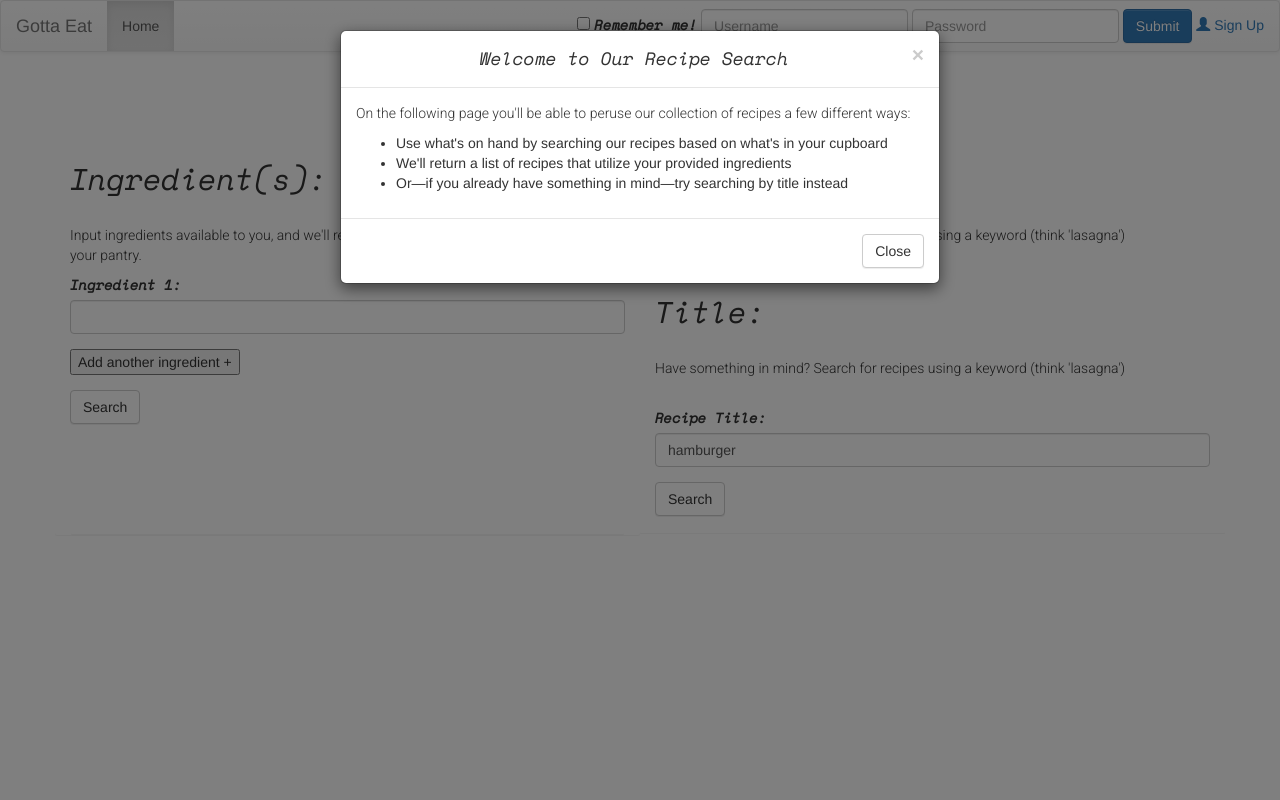
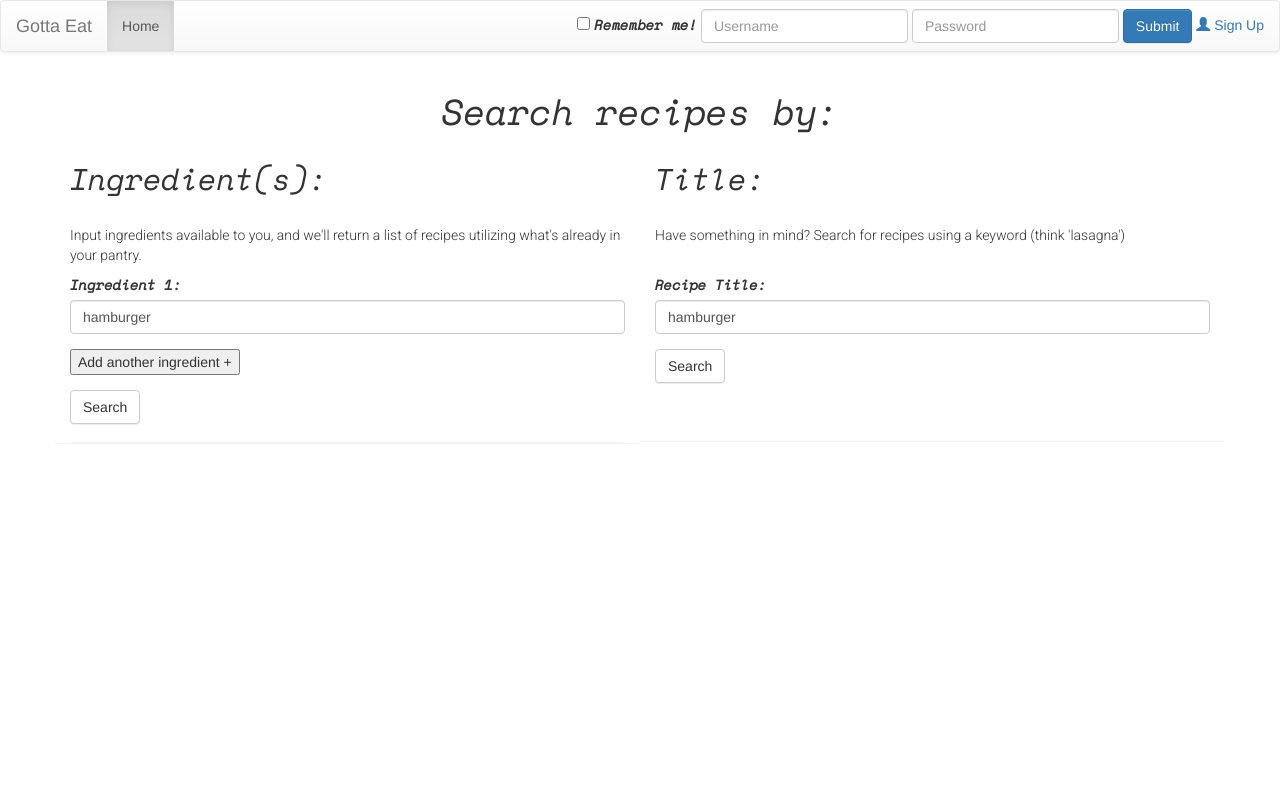
Before and after one commit to joseph-sayler/AD320GroupProject, a PHP site: page /index.php in a window 1280 px wide. Run offline with PHP 8.4, Linux system fonts and the light colour scheme; some libraries are stand-ins or nearby versions.

Commit message:
CorrectedSearch
simple fixes

```diff
--- a/ajax_recipe/includes/database/process_search.php
+++ b/ajax_recipe/includes/database/process_search.php
@@ -19,10 +19,10 @@
 
 if(is_ajax_request()){
 
-	$result = RecipesDB::getRecipesByIngredients($_POST['ingredient1']);
+  $result = RecipesDB::getRecipesMultiIngredientSearch($input_array);
 
-	foreach ($result as $key) {
-	   echo $key."\n";
+  foreach ($result as $key) {
+     echo $key."\n";
   }
 
 }
--- a/ajax_recipe/includes/database/recipes_db.php
+++ b/ajax_recipe/includes/database/recipes_db.php
@@ -6,7 +6,7 @@
 	public static function getRecipesByIngredients($ingredients){
 		$db = Database::getDB();
 		$i = "%$ingredients%";
-		$query = "SELECT DISTINCT a.recipeID, a.image, a.title, a.servings, a.prepTime, a.cookTime, a.instructions FROM recipe_data a WHERE a.ingredients LIKE :i";
+		$query = "SELECT DISTINCT a.recipeID, a.image, a.title, a.servings, a.prepTime, a.cookTime, a.ingredients, a.instructions FROM recipe_data a WHERE a.ingredients LIKE :i";
             $statement = $db->prepare($query);
             $statement->bindValue(':i', $i);
             $statement->execute();
@@ -26,7 +26,7 @@
 	public static function getRecipesByTitle($title){
 		$db = Database::getDB();
 		$i = "%$title%";
-		$query = "SELECT a.recipeID, a.image, a.title, a.servings, a.prepTime, a.cookTime, a.instructions FROM recipe_data a WHERE a.title LIKE :i";
+		$query = "SELECT a.recipeID, a.image, a.title, a.servings, a.prepTime, a.cookTime, a.ingredients, a.instructions FROM recipe_data a WHERE a.title LIKE :i";
              $statement = $db->prepare($query);
             $statement->bindValue(':i', $i);
             $statement->execute();
@@ -65,7 +65,7 @@
 	public static function getRecipesMultiIngredientSearch($ingredients_array){
 		$db = Database::getDB();
 		$ingreds = $ingredients_array;
-		$query1 = "SELECT DISTINCT a.recipeID, a.image, a.title, a.servings, a.prepTime, a.cookTime, a.instructions FROM recipe_data a WHERE a.ingredients LIKE ";
+		$query1 = "SELECT DISTINCT a.recipeID, a.image, a.title, a.servings, a.prepTime, a.cookTime, a.ingredients, a.instructions FROM recipe_data a WHERE a.ingredients LIKE ";
 		$count = 1;
 		foreach ($ingreds as $value) {
 			if($count == sizeof($ingreds)){
--- a/ajax_recipe/includes/login_registration/connectDB.php
+++ b/ajax_recipe/includes/login_registration/connectDB.php
@@ -6,9 +6,9 @@
  * Time: 4:39 PM
  */
 
-$dsn = 'mysql:host=localhost;dbname=icoolsho_jno';
-$username = "icoolsho_jno";
-$password = "$!985-81-2029";
+$dsn = 'mysql:host=localhost;dbname=recipe_database';
+$username = "root";
+$password = "root";
 
 try {
 // Create connection
--- a/ajax_recipe/includes/login_registration/registrationSuccess.php
+++ b/ajax_recipe/includes/login_registration/registrationSuccess.php
@@ -1,4 +1,3 @@
-<?php session_start(); ?>
 <?php include 'navBarlogOff.php';
 $action = filter_input(INPUT_POST, 'action');
 
--- a/ajax_recipe/index.php
+++ b/ajax_recipe/index.php
@@ -1,8 +1,7 @@
+<?php session_start(); ?>
 <?php
 
 //Everything on this page will be initially diaplayed when site loads
-
-
 require 'includes/database/database.php';
 
 // Variables
@@ -131,8 +130,6 @@
 
 // display header
 include('views/header.php');
-//modal
-include('views/welcome_modal.php');
 // display search
 include('views/search_form.php');
 // display search-results
--- a/ajax_recipe/views/footer.php
+++ b/ajax_recipe/views/footer.php
@@ -1,4 +1,2 @@
-
-  <script src="https://maxcdn.bootstrapcdn.com/bootstrap/3.3.7/js/bootstrap.min.js"></script>
 </body>
 </html>
--- a/ajax_recipe/views/header.php
+++ b/ajax_recipe/views/header.php
@@ -4,6 +4,7 @@
 	<title>Final</title>
 	<meta charset="utf-8">
 	<meta name="viewport" content="width=device-width, initial-scale=1">
+
 	<!-- Latest compiled and minified CSS -->
 	<link rel="stylesheet" href="https://maxcdn.bootstrapcdn.com/bootstrap/3.3.7/css/bootstrap.min.css">
 
@@ -12,11 +13,5 @@
 
 	<!-- Latest compiled JavaScript -->
 	<script src="https://maxcdn.bootstrapcdn.com/bootstrap/3.3.7/js/bootstrap.min.js"></script>
-	<script type="text/javascript">
-		$(document).ready(function(){
-			$('#myModal').modal('show');
-		});
-	</script>
 	<link rel="stylesheet" href="includes/css/mystyles.css">
-
 </head>
--- a/ajax_recipe/views/search_form.php
+++ b/ajax_recipe/views/search_form.php
@@ -1,6 +1,6 @@
 <div class="container">
 
-	<!-- This is the original content displayed when the page loads. -->
+  <!-- This is the original content displayed when the page loads. -->
   <div class="row">
     <div class="col-md-12 text-center">
       <h1>Search recipes by:<br></h1>
@@ -22,26 +22,22 @@
        <div class="col-md-6">
         <!-- Ingredient Input -->
         <div id="ingredientInput" class="form-group">
-        	<label for="ingredients[]">Ingredient 1:</label>
-           <input type="text" name="ingredient1" class="form-control">
+          <label for="ingredients[]">Ingredient 1:</label>
+           <input type="text" name="ingredient1" class="form-control" value="hamburger">
         </div>
 
        <!-- Add another ingredient to search -->
         <div class="form-group">
-        	<input type="button" value="Add another ingredient +" onClick="addInput('ingredientInput');">
+          <input type="button" value="Add another ingredient +" onClick="addInput('ingredientInput');">
         </div>
 
         <!-- Search Submit -->
         <div class="form-group">
-  	      <input id="submit" type="button" class="btn btn-default" value="Search" />
+          <input id="submit" type="button" class="btn btn-default" value="Search" />
         </div>
         </div>
 
     <div class="col-md-6">
-   <!--  <h2>Title:</h2>
-    <p><br>Have something in mind? Search for recipes using a keyword (think 'lasagna')</p> -->
-    <h2>Title:</h2>
-    <p><br>Have something in mind? Search for recipes using a keyword (think 'lasagna')</p><br>
 
         <!-- Title search input-->
         <div id="titleInput" class="form-group">
@@ -66,151 +62,4 @@
        <!-- end row -->
    </div>
     <!-- end container -->
-
-
- <!-- The JavaScript to process form -->
-<script>
-$("#title_submit").bind('click', function () {
-        recipes = [];
-        clearResult();
-         var t = document.getElementById("title").value;
-         $.post("includes/database/search_title.php", {
-          recipe_id: t
-         },
-         function(data){
-          var strLines = data.split("\n");
-          // console.log(strLines);
-          var counter = 0;
-          for (var i in strLines) {
-              if(strLines[i].length!= 0){
-              var obj = JSON.parse(strLines[i]);
-              recipes.push(obj);
-              var title = recipes[counter].title;
-              var recipe_id = recipes[counter].recipeID;
-              var img = recipes[counter].image;
-              var prep_time = recipes[counter].prepTime;
-              var cook_time = recipes[counter].cookTime;
-              var instructions = recipes[counter].instructions;
-              makeRecipeCard(title, recipe_id, img, prep_time, cook_time, instructions);
-              counter++;
-              }
-            }
-         });
-});
-
-
-  // Tracks the number of inputs being added
-  var counter = 2;
-  function addInput(divName){
-    var newLabel = document.createElement('label');
-    newLabel.htmlFor = "ingredients[]";
-    newLabel.innerHTML = "Ingredient " + counter + ":";
-    var newIngredient = document.createElement('div');
-    newIngredient.innerHTML = "<input type='text' name='ingredient"+counter+"' class='form-control'>";
-    document.getElementById(divName).appendChild(newLabel);
-    document.getElementById(divName).appendChild(newIngredient);
-    counter++;
-  }
-
-  // var result_div = document.getElementById("result");
-  var recipes = document.getElementById("recipes");
-  var button = document.getElementById("submit");
-  var action = document.getElementById("search");
-  var form = document.getElementById("search");
-  var search_results = document.getElementById("recipe-list");
-  var resultHTML = '';
-  var recipes = [];
-
-  function clearResult() {
-    $("#recipes").empty();
-    // result_div.style.display = 'none';
-  }
-
-  function postResult(value) {
-        $("#recipes").append(value);
-        // result_div.style.display = 'block';
-  }
-
-  function makeRecipeCard(title, id, image, prep_time, cook_time, instructions) {
-      item = $('<a href="#" class="list-group-item">'+title+'</a>');
-
-      postResult(item);
-      item.bind('click', function () {
-         recipe_title = title;
-         $.post("includes/database/get_ingredients.php", {
-          recipe_id: id
-         },
-         function(data){
-          ingredientsHTML = '<ul>';
-          var strLines = data.split("\n");
-          for (var i in strLines) {
-                if(strLines[i].length!= 0){
-                var obj = JSON.parse(strLines[i]);
-                var str = obj['ingredient_quantities']+' '+obj['ingredient_name'];
-                ingredientsHTML += '<li>'+str+'</li>'
-                }
-            }
-            ingredientsHTML += '</ul>';
-            makeRecipeDisplay(recipe_title, image, prep_time, cook_time, ingredientsHTML, instructions);
-         });
-      });
-  }
-
-function makeRecipeDisplay(title, image, prep_time, cook_time, ingredients, instructions){
-    var html = '<h2>Selected Recipe:</h2>';
-    html += '<div class="panel panel-default"><div class="panel-heading text-center"><h2>'+recipe_title+'</h2></div>';
-    html += '<div class="panel-body"><img class="img-responsive center-block" src="'+image+'" alt="'+recipe_title+'"/>';
-    html += '<br><p>Prep Time: '+prep_time+'</p><p>Cook Time: '+cook_time+'</p>';
-    html += '<p>Ingredients:</p>'+ingredients+'</div>';
-    html += '<div class="panel-footer"><p>Instructions:</p><p>'+instructions+'</p></div>';
-    $(".recipe-panel").html(html);
-  }
-
-  function searchRecipes(){
-    clearResult();
-
-        var form = document.getElementById("search");
-
-        var form_data = new FormData(form);
-        for ([key, value] of form_data) {
-          console.log(key + ': ' + value);
-        }
-
-        var xhr = new XMLHttpRequest();
-        xhr.open('POST', 'includes/database/process_search.php', true);
-        xhr.setRequestHeader('X-Requested-With', 'XMLHttpRequest');
-        xhr.onreadystatechange = function () {
-          if(xhr.readyState == 4 && xhr.status == 200) {
-            var result = xhr.responseText;
-            // console.log(result);
-            var strLines = result.split("\n");
-            var counter = 0;
-            for (var i in strLines) {
-                if(strLines[i].length!= 0){
-                var obj = JSON.parse(strLines[i]);
-                recipes.push(obj);
-                var title = recipes[counter].title;
-                var recipe_id = recipes[counter].recipeID;
-                var img = recipes[counter].image;
-                var prep_time = recipes[counter].prepTime;
-                var cook_time = recipes[counter].cookTime;
-                var instructions = recipes[counter].instructions;
-                makeRecipeCard(title, recipe_id, img, prep_time, cook_time, instructions);
-                counter++;
-              }
-            }
-            console.log(recipes.length);
-          }
-        };
-        xhr.send(form_data);
-  }
-
-
-      button.addEventListener("click", function(event) {
-        recipes = [];
-        event.preventDefault();
-        searchRecipes();
-      });
-
-
-</script>
+<?php include('public.js'); ?>
```
Also changed, not shown: ajax_recipe/views/public.js (added, +131 -0 lines).
